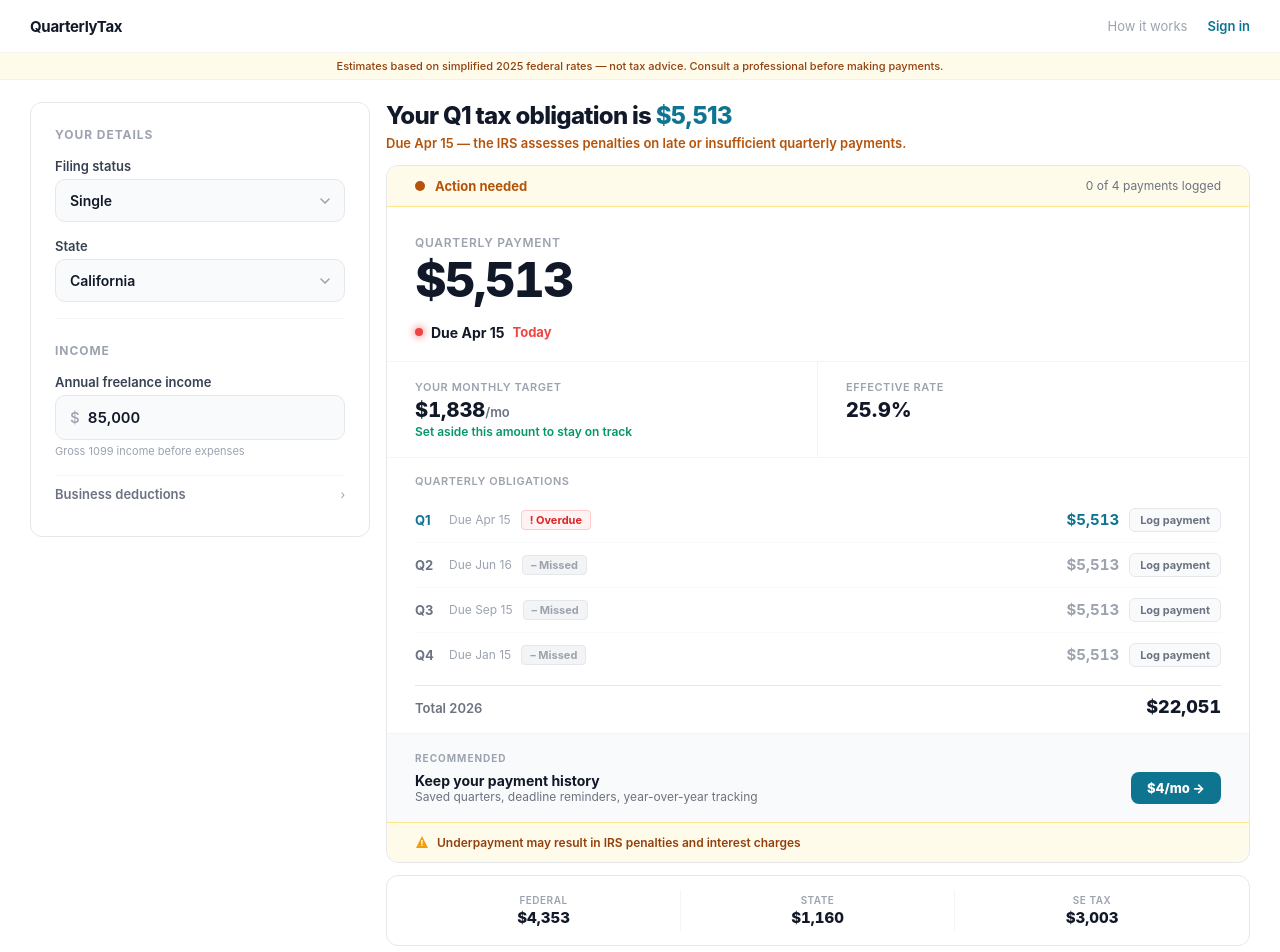
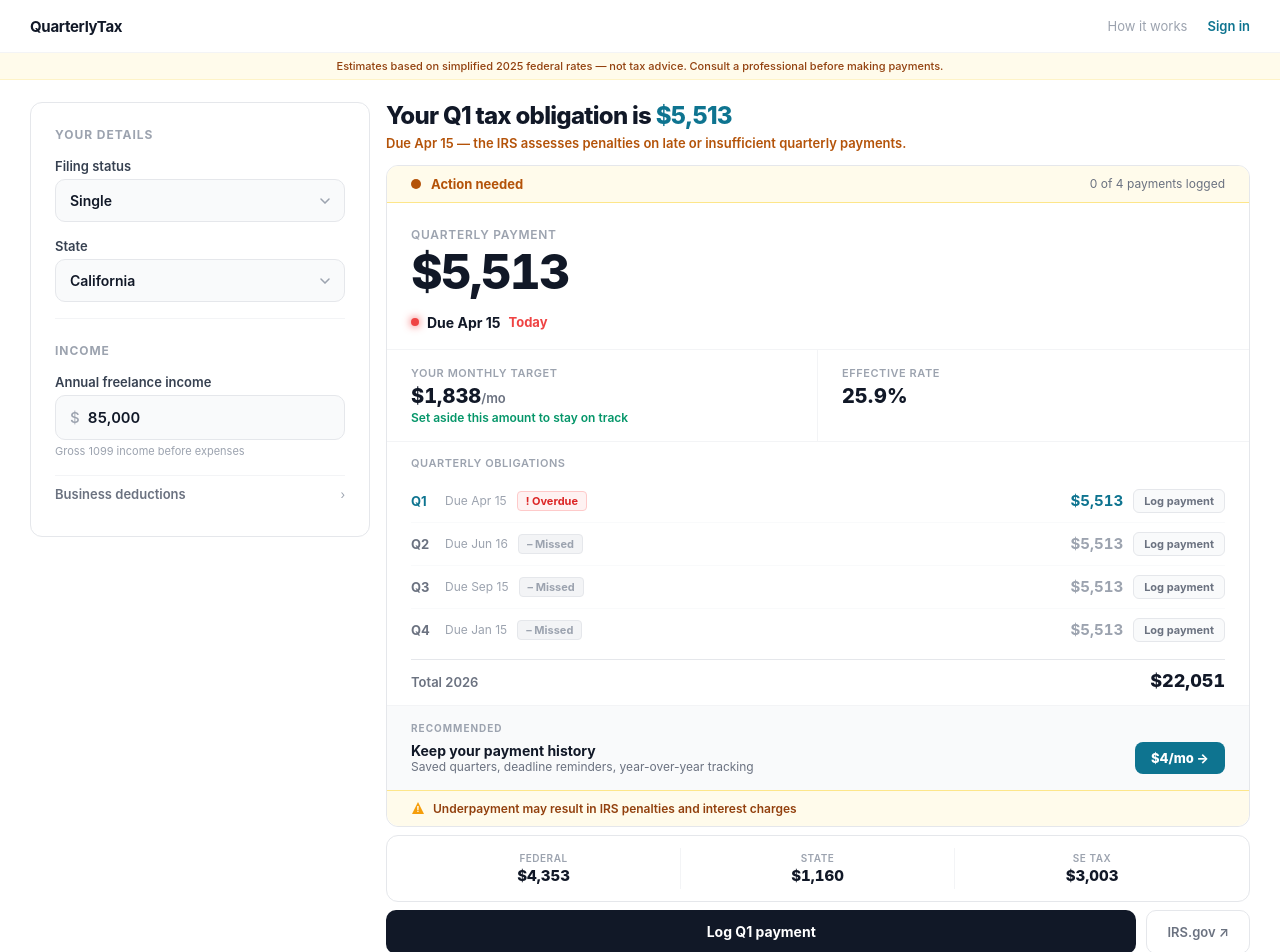
Before and after one commit to Tnellyy/Quarterlytax, a React (Vite) app: page / in a window 1280 px wide. Shown: the top 952 px of the page. Built offline with nearby package versions, Linux system fonts and the light colour scheme.

Commit message:
Update ResultsPanel.jsx

```diff
--- a/src/components/ResultsPanel.jsx
+++ b/src/components/ResultsPanel.jsx
@@ -3,52 +3,37 @@ import {
   getNextDeadline, daysUntilDeadline, getUrgencyColor,
 } from "../engine/tax";
 
-// ─── FIX #1: CORRECT QUARTER STATUS LOGIC ───
-// Rule: find the first unpaid quarter. That's the "active" one.
-// Only the active quarter gets urgency. Past unpaid = "missed" (muted). Future = "upcoming" (neutral).
 function getQuarterStatuses(paidQuarters) {
   const now = new Date();
   const statuses = [];
   let foundActive = false;
-
   for (let i = 0; i < DEADLINES.length; i++) {
     const d = DEADLINES[i];
     const days = Math.ceil((d.date - now) / 864e5);
-
-    if (paidQuarters.includes(i)) {
-      statuses.push("paid");
-      continue;
-    }
-
+    if (paidQuarters.includes(i)) { statuses.push("paid"); continue; }
     if (!foundActive) {
-      // This is the first unpaid quarter — it's the active obligation
       foundActive = true;
       if (days < 0) statuses.push("overdue");
       else if (days === 0) statuses.push("due_today");
       else if (days <= 14) statuses.push("due_soon");
       else statuses.push("current");
     } else {
-      // Not the active quarter
-      if (days < 0) statuses.push("missed"); // past but not the active one
-      else statuses.push("upcoming");
+      statuses.push(days < 0 ? "missed" : "upcoming");
     }
   }
-
   return statuses;
 }
 
-// ─── FIX #2: COLOR SEVERITY SYSTEM ───
 const STATUS_STYLE = {
-  paid:      { label: "Paid",       color: "#059669", bg: "#ecfdf5", border: "#a7f3d0", icon: "✓" },
-  overdue:   { label: "Overdue",    color: "#dc2626", bg: "#fef2f2", border: "#fecaca", icon: "!" },
-  due_today: { label: "Due today",  color: "#dc2626", bg: "#fef2f2", border: "#fecaca", icon: "!" },
-  due_soon:  { label: "Due soon",   color: "#b45309", bg: "#fffbeb", border: "#fde68a", icon: "●" },
-  current:   { label: "Current",    color: "#0e7490", bg: "#ecfeff", border: "#a5f3fc", icon: "→" },
-  missed:    { label: "Missed",     color: "#9ca3af", bg: "#f3f4f6", border: "#e5e7eb", icon: "–" },
-  upcoming:  { label: "Upcoming",   color: "#9ca3af", bg: "#f9fafb", border: "#e5e7eb", icon: "–" },
+  paid:      { label: "Paid",      color: "#059669", bg: "#ecfdf5", border: "#a7f3d0", icon: "✓" },
+  overdue:   { label: "Overdue",   color: "#dc2626", bg: "#fef2f2", border: "#fecaca", icon: "!" },
+  due_today: { label: "Due today", color: "#dc2626", bg: "#fef2f2", border: "#fecaca", icon: "!" },
+  due_soon:  { label: "Due soon",  color: "#b45309", bg: "#fffbeb", border: "#fde68a", icon: "●" },
+  current:   { label: "Current",   color: "#0e7490", bg: "#ecfeff", border: "#a5f3fc", icon: "→" },
+  missed:    { label: "Missed",    color: "#9ca3af", bg: "#f3f4f6", border: "#e5e7eb", icon: "–" },
+  upcoming:  { label: "Upcoming",  color: "#9ca3af", bg: "#f9fafb", border: "#e5e7eb", icon: "–" },
 };
 
-// ─── TAX HEALTH (derived from statuses, not raw dates) ───
 function getTaxHealth(statuses) {
   if (statuses.includes("overdue") || statuses.includes("due_today") || statuses.includes("missed"))
     return { label: "Action needed", color: "#b45309", bg: "#fffbeb", border: "#fde68a" };
@@ -63,30 +48,30 @@ export default function ResultsPanel({ result, paidQuarters, onTogglePaid, onTra
   const uc = getUrgencyColor(days);
   const $ = formatUSD;
   const P = formatPct;
-
   const statuses = getQuarterStatuses(paidQuarters);
   const health = getTaxHealth(statuses);
   const paidCount = paidQuarters.length;
 
+  // internal padding for all card sections
+  const px = 24;
+
   return (
     <div>
+      {/* ═══ MAIN RESULTS CARD ═══ */}
       <div style={{ border: "1px solid #e5e7eb", borderRadius: 12, background: "#fff", overflow: "hidden" }}>
 
-        {/* ─── TAX HEALTH STATUS ─── */}
+        {/* Tax health */}
         <div style={{
-          padding: "12px 28px", display: "flex", alignItems: "center", gap: 10,
+          padding: `10px ${px}px`, display: "flex", alignItems: "center", gap: 10,
           background: health.bg, borderBottom: `1px solid ${health.border}`,
         }}>
           <div style={{ width: 10, height: 10, borderRadius: "50%", background: health.color, flexShrink: 0 }} />
           <span style={{ fontSize: 13, fontWeight: 700, color: health.color }}>{health.label}</span>
-          {/* FIX #3: HUMAN PROGRESS LABEL */}
-          <span style={{ fontSize: 12, color: "#6b7280", marginLeft: "auto" }}>
-            {paidCount} of 4 payments logged
-          </span>
+          <span style={{ fontSize: 12, color: "#6b7280", marginLeft: "auto" }}>{paidCount} of 4 payments logged</span>
         </div>
 
-        {/* ─── HERO NUMBER ─── */}
-        <div style={{ padding: "28px 28px 20px" }}>
+        {/* Hero number */}
+        <div style={{ padding: `24px ${px}px 18px` }}>
           <div style={{ fontSize: 12, fontWeight: 600, color: "#9ca3af", textTransform: "uppercase", letterSpacing: ".06em", marginBottom: 6 }}>
             Quarterly payment
           </div>
@@ -95,8 +80,8 @@ export default function ResultsPanel({ result, paidQuarters, onTogglePaid, onTra
           </div>
         </div>
 
-        {/* ─── DEADLINE ─── */}
-        <div style={{ padding: "0 28px 20px" }}>
+        {/* Deadline */}
+        <div style={{ padding: `0 ${px}px 18px` }}>
           <div style={{ display: "flex", alignItems: "center", gap: 8 }}>
             <div style={{ width: 8, height: 8, borderRadius: "50%", background: uc, boxShadow: days <= 14 ? `0 0 8px ${uc}` : "none" }} />
             <span style={{ fontSize: 14, fontWeight: 700, color: "#111827" }}>Due {nd.due}</span>
@@ -106,9 +91,9 @@ export default function ResultsPanel({ result, paidQuarters, onTogglePaid, onTra
           </div>
         </div>
 
-        {/* ─── FIX #4: MONTHLY TARGET + EFFECTIVE RATE ─── */}
+        {/* Monthly target + effective rate */}
         <div style={{ display: "grid", gridTemplateColumns: "1fr 1fr", borderTop: "1px solid #f3f4f6" }}>
-          <div style={{ padding: "18px 28px", borderRight: "1px solid #f3f4f6" }}>
+          <div style={{ padding: `16px ${px}px`, borderRight: "1px solid #f3f4f6" }}>
             <div style={{ fontSize: 11, fontWeight: 600, color: "#9ca3af", textTransform: "uppercase", letterSpacing: ".05em", marginBottom: 4 }}>
               Your monthly target
             </div>
@@ -119,7 +104,7 @@ export default function ResultsPanel({ result, paidQuarters, onTogglePaid, onTra
               Set aside this amount to stay on track
             </div>
           </div>
-          <div style={{ padding: "18px 28px" }}>
+          <div style={{ padding: `16px ${px}px` }}>
             <div style={{ fontSize: 11, fontWeight: 600, color: "#9ca3af", textTransform: "uppercase", letterSpacing: ".05em", marginBottom: 4 }}>
               Effective rate
             </div>
@@ -132,8 +117,8 @@ export default function ResultsPanel({ result, paidQuarters, onTogglePaid, onTra
           </div>
         </div>
 
-        {/* ─── FIX #1 + #2: CORRECTED QUARTERLY OBLIGATIONS ─── */}
-        <div style={{ borderTop: "1px solid #f3f4f6", padding: "16px 28px" }}>
+        {/* Quarterly obligations */}
+        <div style={{ borderTop: "1px solid #f3f4f6", padding: `14px ${px}px` }}>
           <div style={{ fontSize: 11, fontWeight: 600, color: "#9ca3af", textTransform: "uppercase", letterSpacing: ".05em", marginBottom: 10 }}>
             Quarterly obligations
           </div>
@@ -144,7 +129,7 @@ export default function ResultsPanel({ result, paidQuarters, onTogglePaid, onTra
             return (
               <div key={i} style={{
                 display: "flex", alignItems: "center", justifyContent: "space-between",
-                padding: "10px 0", borderBottom: i < 3 ? "1px solid #f9fafb" : "none",
+                padding: "9px 0", borderBottom: i < 3 ? "1px solid #f9fafb" : "none",
               }}>
                 <div style={{ display: "flex", alignItems: "center", gap: 10 }}>
                   <span style={{ fontSize: 13, fontWeight: 700, color: isActive ? "#0e7490" : "#6b7280", width: 24 }}>{q.quarter}</span>
@@ -159,7 +144,7 @@ export default function ResultsPanel({ result, paidQuarters, onTogglePaid, onTra
                 <div style={{ display: "flex", alignItems: "center", gap: 10 }}>
                   <span style={{
                     fontSize: 15, fontWeight: 700, fontVariantNumeric: "tabular-nums",
-                    color: st === "paid" ? "#9ca3af" : st === "missed" ? "#9ca3af" : isActive ? "#0e7490" : "#111827",
+                    color: st === "paid" || st === "missed" ? "#9ca3af" : isActive ? "#0e7490" : "#111827",
                     textDecoration: st === "paid" ? "line-through" : "none",
                   }}>
                     {$(result.quarterlyPayment)}
@@ -168,7 +153,7 @@ export default function ResultsPanel({ result, paidQuarters, onTogglePaid, onTra
                     fontSize: 11, fontWeight: 700, padding: "4px 10px", borderRadius: 6, cursor: "pointer",
                     fontFamily: "inherit", transition: "all .12s",
                     background: st === "paid" ? "#ecfdf5" : "#f9fafb",
-                    border: st === "paid" ? `1px solid #a7f3d0` : "1px solid #e5e7eb",
+                    border: st === "paid" ? "1px solid #a7f3d0" : "1px solid #e5e7eb",
                     color: st === "paid" ? "#059669" : "#6b7280",
                   }}>
                     {st === "paid" ? "Paid ✓" : "Log payment"}
@@ -177,7 +162,6 @@ export default function ResultsPanel({ result, paidQuarters, onTogglePaid, onTra
               </div>
             );
           })}
-
           <div style={{
             display: "flex", justifyContent: "space-between", alignItems: "baseline",
             marginTop: 8, paddingTop: 10, borderTop: "1px solid #e5e7eb",
@@ -187,8 +171,8 @@ export default function ResultsPanel({ result, paidQuarters, onTogglePaid, onTra
           </div>
         </div>
 
-        {/* ─── FIX #5: REFINED CTA ─── */}
-        <div style={{ borderTop: "1px solid #f3f4f6", padding: "18px 28px", background: "#f9fafb" }}>
+        {/* CTA */}
+        <div style={{ borderTop: "1px solid #f3f4f6", padding: `16px ${px}px`, background: "#f9fafb" }}>
           <div style={{ fontSize: 10, fontWeight: 700, color: "#9ca3af", textTransform: "uppercase", letterSpacing: ".1em", marginBottom: 8 }}>
             Recommended
           </div>
@@ -207,9 +191,9 @@ export default function ResultsPanel({ result, paidQuarters, onTogglePaid, onTra
           </button>
         </div>
 
-        {/* ─── FIX #6: SAFE PENALTY LANGUAGE ─── */}
+        {/* Warning */}
         <div style={{
-          borderTop: "1px solid #fde68a", padding: "12px 28px", background: "#fffbeb",
+          borderTop: "1px solid #fde68a", padding: `10px ${px}px`, background: "#fffbeb",
           display: "flex", alignItems: "center", gap: 8, borderRadius: "0 0 12px 12px",
         }}>
           <svg width="14" height="14" viewBox="0 0 14 14" fill="none">
@@ -222,9 +206,9 @@ export default function ResultsPanel({ result, paidQuarters, onTogglePaid, onTra
         </div>
       </div>
 
-      {/* ─── BREAKDOWN STRIP ─── */}
-      <div style={{ marginTop: 12, border: "1px solid #e5e7eb", borderRadius: 12, background: "#fff", overflow: "hidden" }}>
-        <div style={{ padding: "14px 20px", display: "grid", gridTemplateColumns: "1fr 1fr 1fr" }}>
+      {/* ═══ BREAKDOWN STRIP — 8px gap ═══ */}
+      <div style={{ marginTop: 8, border: "1px solid #e5e7eb", borderRadius: 12, background: "#fff", overflow: "hidden" }}>
+        <div style={{ padding: `12px ${px - 4}px`, display: "grid", gridTemplateColumns: "1fr 1fr 1fr" }}>
           {[
             { label: "Federal", value: $(result.quarterlyFederal) },
             { label: "State", value: $(result.quarterlyState) },
@@ -241,13 +225,13 @@ export default function ResultsPanel({ result, paidQuarters, onTogglePaid, onTra
         </div>
       </div>
 
-      {/* ─── PRIMARY ACTION: LOG PAYMENT (stays in ecosystem) ─── */}
-      <div style={{ display: "flex", gap: 10, marginTop: 12 }}>
+      {/* ═══ ACTION ROW — 8px gap ═══ */}
+      <div style={{ display: "flex", gap: 10, marginTop: 8 }}>
         <button onClick={() => {
           const nextUnpaid = statuses.findIndex(s => s !== "paid");
           if (nextUnpaid >= 0) onTogglePaid(nextUnpaid);
         }} style={{
-          flex: 1, textAlign: "center", padding: "14px",
+          flex: 1, textAlign: "center", padding: "13px",
           background: "#111827", color: "#fff", borderRadius: 10,
           fontWeight: 700, fontSize: 14, fontFamily: "inherit",
           border: "none", cursor: "pointer",
@@ -255,7 +239,7 @@ export default function ResultsPanel({ result, paidQuarters, onTogglePaid, onTra
           Log {DEADLINES[statuses.findIndex(s => s !== "paid") ?? 0]?.quarter || "Q1"} payment
         </button>
         <a href="https://directpay.irs.gov" target="_blank" rel="noopener noreferrer" style={{
-          padding: "14px 20px", background: "#fff", border: "1.5px solid #e5e7eb", borderRadius: 10,
+          padding: "13px 20px", background: "#fff", border: "1.5px solid #e5e7eb", borderRadius: 10,
           fontWeight: 600, fontSize: 13, color: "#6b7280", textDecoration: "none", fontFamily: "inherit",
           display: "flex", alignItems: "center",
         }}>
@@ -263,8 +247,8 @@ export default function ResultsPanel({ result, paidQuarters, onTogglePaid, onTra
         </a>
       </div>
 
-      {/* ─── DISCLAIMER ─── */}
-      <div style={{ marginTop: 16, fontSize: 11, color: "#9ca3af", lineHeight: 1.6 }}>
+      {/* DISCLAIMER */}
+      <div style={{ marginTop: 14, fontSize: 11, color: "#9ca3af", lineHeight: 1.6 }}>
         <strong style={{ color: "#6b7280" }}>Not tax advice.</strong> Simplified 2025 federal brackets and flat state rates. Does not account for AMT, Medicare surtax, state-specific deductions, credits, or local taxes.
       </div>
     </div>
```
